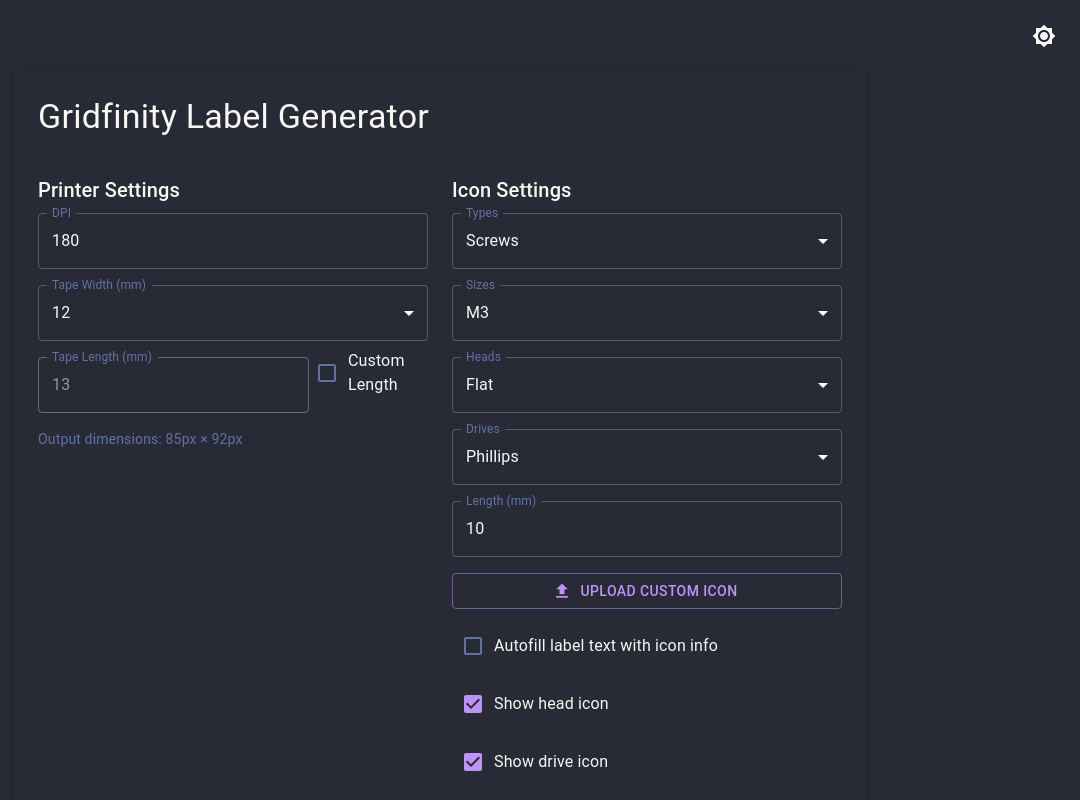
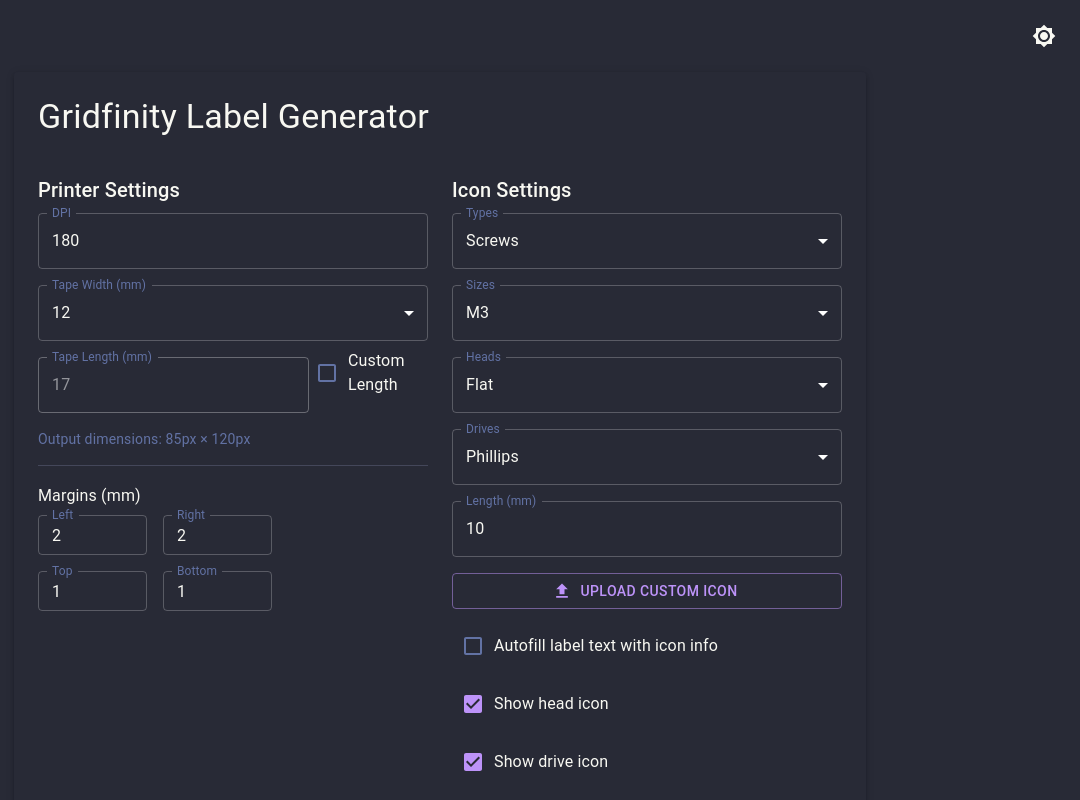
Before and after one commit to jyoo030/gridfinity-label-maker, a React (Create React App) app: page / in a window 1280 px wide. Shown: the top 800 px of the page, without its empty margins (200-1280 px from the left). Built offline with nearby package versions, Linux system fonts and the light colour scheme.

Commit message:
Add initial margin measurements

```diff
--- a/src/components/LabelMaker.js
+++ b/src/components/LabelMaker.js
@@ -19,6 +19,16 @@ function LabelMaker() {
       rawTapeLength: '36',
       rawTapeWidth: '12',
       customLength: false,
+      margins: {
+        left: 2,
+        right: 2,
+        top: 1,
+        bottom: 1,
+        rawLeft: '2',
+        rawRight: '2',
+        rawTop: '1',
+        rawBottom: '1',
+      },
     },
     icon: {
       type: 'Screws',
@@ -94,12 +104,13 @@ function LabelMaker() {
     const textWidthMm = Math.ceil(maxTextWidth / pixelsPerMm);
 
     totalWidth += textWidthMm;
+    totalWidth += config.printer.margins.left + config.printer.margins.right;
     totalWidth += 2;
 
     return Math.max(totalWidth, 8);
   }, [config.icon.type, config.icon.showHeadIcon, config.icon.showDriveIcon,
       config.icon.showIcon, config.printer.tapeWidthMm, config.printer.dpi,
-      config.text.lineContents, config.text.font]);
+      config.text.lineContents, config.text.font, config.printer.margins]);
 
   // Extract complex expressions for useEffect dependencies
   const textLines = config.text.lineContents.map(line => line.text).join('');
@@ -356,7 +367,10 @@ function LabelMaker() {
   ]);
 
   const calculateMaxFontSize = (lines, width, height, font) => {
-    if (lines.length === 0) return 12; // Default size for no text
+    const safeWidth = width - (config.printer.margins.left + config.printer.margins.right) * config.printer.dpi / 25.4;
+    const safeHeight = height - (config.printer.margins.top + config.printer.margins.bottom) * config.printer.dpi / 25.4;
+
+    if (lines.length === 0) return 12;
 
     const canvas = document.createElement('canvas');
     const ctx = canvas.getContext('2d');
@@ -393,7 +407,7 @@ function LabelMaker() {
       }
 
       // Check if we've exceeded either dimension
-      if (maxLineWidth >= width || totalHeight >= height) {
+      if (maxLineWidth >= safeWidth || totalHeight >= safeHeight) {
         return Math.max(6, fontSize - 2); // Return previous size, but not smaller than 6px
       }
 
--- a/src/components/LabelPreview.js
+++ b/src/components/LabelPreview.js
@@ -11,6 +11,13 @@ function LabelPreview({
   exportImage,
   handlePrint
 }) {
+  const safeArea = {
+    left: (config.printer.margins.left * config.printer.dpi) / 25.4,
+    right: (config.printer.margins.right * config.printer.dpi) / 25.4,
+    top: (config.printer.margins.top * config.printer.dpi) / 25.4,
+    bottom: (config.printer.margins.bottom * config.printer.dpi) / 25.4,
+  };
+
   return (
     <Box>
       <Typography variant="h6" gutterBottom>
--- a/src/components/PrinterSettings.js
+++ b/src/components/PrinterSettings.js
@@ -10,12 +10,17 @@ import {
   TextField,
   FormControlLabel,
   Checkbox,
+  Divider,
 } from '@mui/material';
 import { styles } from '../styles/PrinterSettings.styles';
 
 const tapeWidthOptions = [6, 9, 12, 18, 24, 36];
 
 function PrinterSettings({ config, handlePrinterChange, dimensions }) {
+  const handleMarginChange = (field, value) => {
+    handlePrinterChange('margins', field, value, `raw${field.charAt(0).toUpperCase() + field.slice(1)}`);
+  };
+
   return (
     <Box sx={styles.container}>
       <Typography variant="h6" gutterBottom>
@@ -75,6 +80,50 @@ function PrinterSettings({ config, handlePrinterChange, dimensions }) {
           Output dimensions: {dimensions.width}px × {dimensions.height}px
         </Typography>
       </Stack>
+
+      <Divider sx={{ my: 2 }} />
+
+      <Typography variant="subtitle1" gutterBottom>
+        Margins (mm)
+      </Typography>
+
+      <Stack direction="row" spacing={2} sx={{ mb: 2 }}>
+        <TextField
+          label="Left"
+          type="number"
+          value={config.printer.margins.rawLeft}
+          onChange={(e) => handleMarginChange('left', e.target.value)}
+          inputProps={{ min: 0, max: config.printer.tapeWidthMm / 2, step: 0.5 }}
+          size="small"
+        />
+        <TextField
+          label="Right"
+          type="number"
+          value={config.printer.margins.rawRight}
+          onChange={(e) => handleMarginChange('right', e.target.value)}
+          inputProps={{ min: 0, max: config.printer.tapeWidthMm / 2, step: 0.5 }}
+          size="small"
+        />
+      </Stack>
+
+      <Stack direction="row" spacing={2}>
+        <TextField
+          label="Top"
+          type="number"
+          value={config.printer.margins.rawTop}
+          onChange={(e) => handleMarginChange('top', e.target.value)}
+          inputProps={{ min: 0, max: config.printer.tapeWidthMm / 2, step: 0.5 }}
+          size="small"
+        />
+        <TextField
+          label="Bottom"
+          type="number"
+          value={config.printer.margins.rawBottom}
+          onChange={(e) => handleMarginChange('bottom', e.target.value)}
+          inputProps={{ min: 0, max: config.printer.tapeWidthMm / 2, step: 0.5 }}
+          size="small"
+        />
+      </Stack>
     </Box>
   );
 }
--- a/src/styles/LabelMaker.styles.js
+++ b/src/styles/LabelMaker.styles.js
@@ -4,53 +4,4 @@ export const styles = {
     flexWrap: 'wrap',
     gap: 3,
   },
-
-  preview: {
-    width: (dimensions) => dimensions.height,
-    height: (dimensions) => dimensions.width,
-    border: '1px solid #ccc',
-    borderRadius: 1,
-    display: 'flex',
-    alignItems: 'center',
-    p: 0,
-    mb: 3,
-    bgcolor: '#f8f8f2',
-    '&.export-mode': {
-      border: 'none',
-      borderRadius: 0,
-      bgcolor: '#FFFFFF',
-      p: 0,
-      m: 0,
-      '& *': {
-        color: '#000000 !important',
-        fill: '#000000 !important',
-        stroke: '#000000 !important',
-        border: 'none !important',
-        borderRadius: '0 !important',
-      },
-    },
-  },
-
-  iconContainer: ({ config, dimensions }) => ({
-    width: config.icon.type === 'Screws' && config.icon.showHeadIcon && config.icon.showDriveIcon ?
-      dimensions.width / 2 : dimensions.width,
-    height: dimensions.width,
-    display: 'flex',
-    alignItems: 'center',
-    justifyContent: 'center',
-    mr: 1,
-    flexShrink: 0,
-    color: '#282a36',
-  }),
-
-  textContainer: {
-    display: 'flex',
-    flexDirection: 'column',
-    width: '100%',
-  },
-
-  buttonContainer: {
-    display: 'flex',
-    gap: 2,
-  },
 };
```
